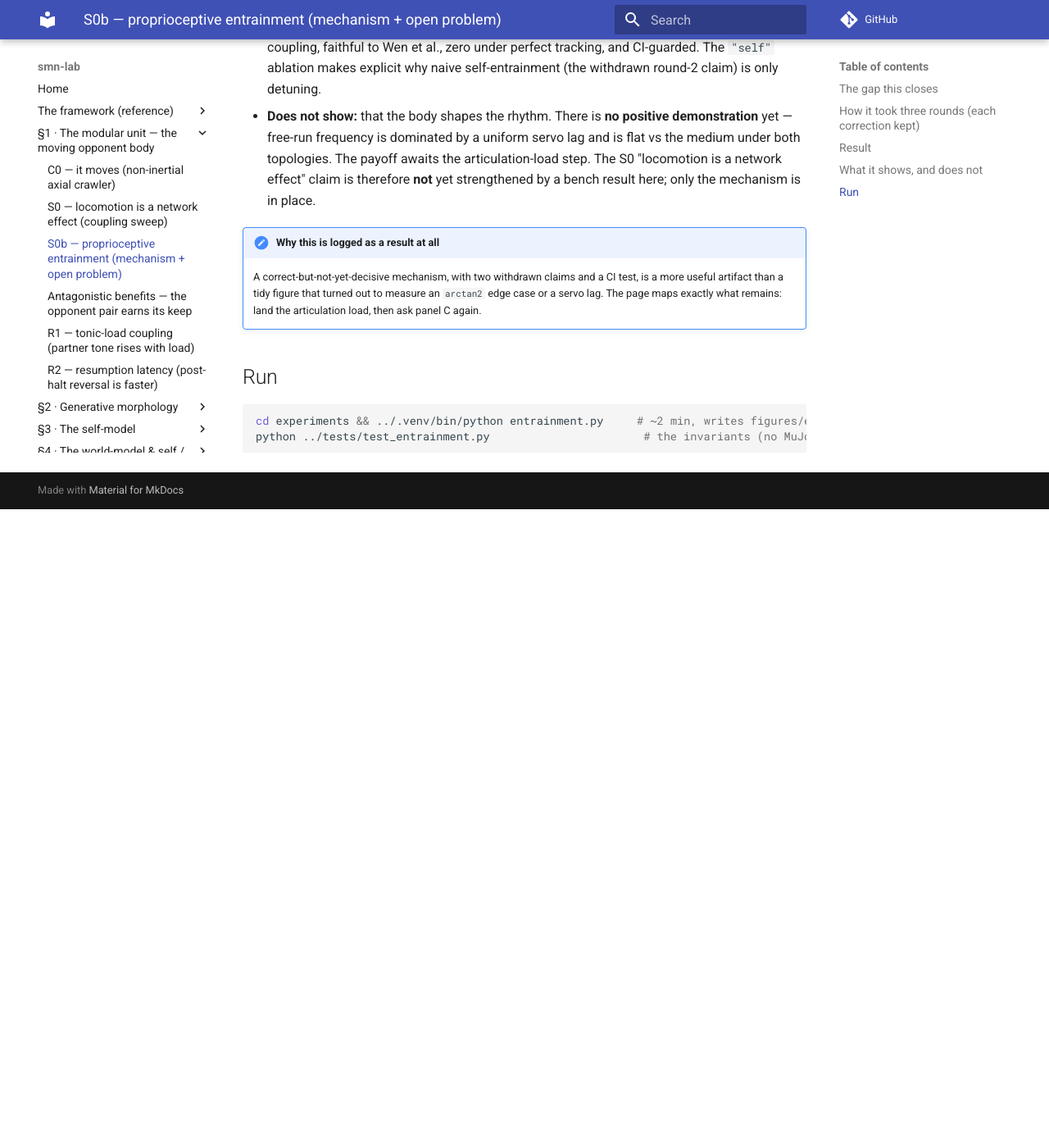
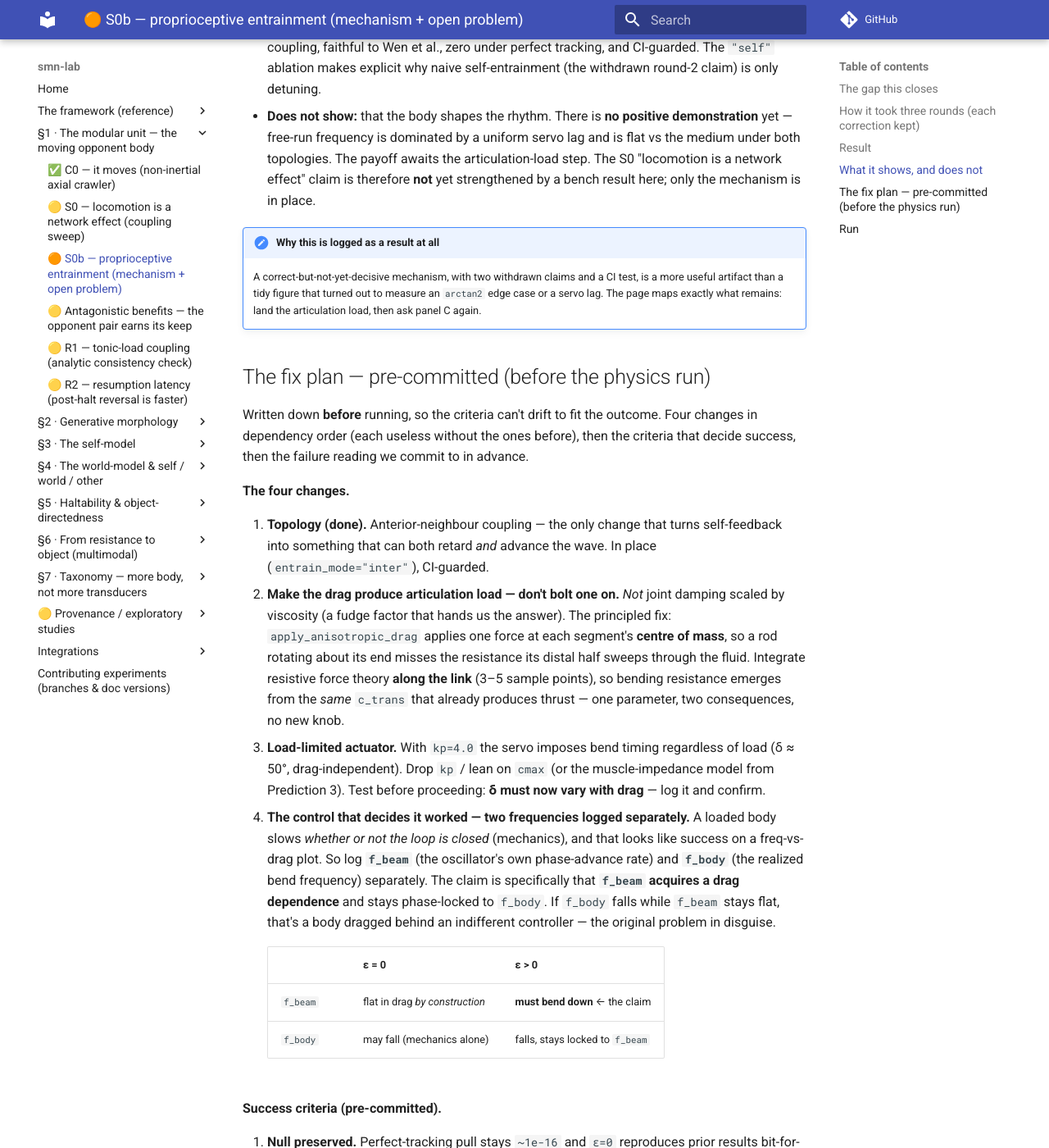
Before and after one commit to gnowgi/smn-lab, an MkDocs documentation site: the page built from docs/experiments/entrainment.md, in a window 1280 px wide and 1400 px high, scrolled down 2129 px. Shown: the whole window at 82% size. Built offline with MkDocs 1.6.1 and Material for MkDocs 9.7.7, drawn with Linux system fonts in a browser that asks for light colours; comment, search, counter and statistics services are not loaded; before the commit the page ends 2750 px from its top, so only the background shows below that; some of the changed text lies outside the part shown.

Commit message:
docs: add per-experiment status ledger (valid/provisional/open/withdrawn); pre-commit entrainment fix plan
Status labels (framing: these are consistency checks of the maths, NOT claims about
real agents):
- New docs/status.md: legend + full ledger classifying every experiment
  (✅ consistency-checked · 🟡 provisional · 🟠 open problem · ⛔ withdrawn), with a
  one-line reason each. ✅ only for what has actually been examined with working nulls
  (self-model cluster, C0); 🟠 entrainment; ⛔ field-scale control; 🟡 everything not
  yet audited. Nav shows the icon next to each experiment; landing page points to it.

Entrainment fix plan pre-committed (before the physics run, per reviewer):
- entrainment.md gains "The fix plan — pre-committed": the four changes in dependency
  order (topology done; distributed resistive-force drag so articulation load emerges
  from the same c_trans; load-limited actuator with delta varying in drag; two-frequency
  f_beam/f_body control), three success criteria (null preserved; no free-running brake
  via correction_dc_ratio<0.05; wavelength holds while frequency falls -- Fang-Yen 2010),
  the committed failure reading, and the 1+4-then-2+3 sequencing.
- Standing diagnostic: metrics.correction_dc_ratio (|mean|/std of a correction signal;
  >>1 = a disguised bias, the signature the self-feedback bug had) + a CI test. 6 tests
  pass. The current term fails criterion 2 -- which is exactly the open problem.

````diff
--- a/docs/experiments/entrainment.md
+++ b/docs/experiments/entrainment.md
@@ -79,6 +79,72 @@
     `arctan2` edge case or a servo lag. The page maps exactly what remains: land the
     articulation load, then ask panel C again.
 
+## The fix plan — pre-committed (before the physics run)
+
+Written down **before** running, so the criteria can't drift to fit the outcome. Four
+changes in dependency order (each useless without the ones before), then the criteria
+that decide success, then the failure reading we commit to in advance.
+
+**The four changes.**
+
+1. **Topology (done).** Anterior-neighbour coupling — the only change that turns
+   self-feedback into something that can both retard *and* advance the wave. In place
+   (`entrain_mode="inter"`), CI-guarded.
+2. **Make the drag produce articulation load — don't bolt one on.** *Not* joint damping
+   scaled by viscosity (a fudge factor that hands us the answer). The principled fix:
+   `apply_anisotropic_drag` applies one force at each segment's **centre of mass**, so a
+   rod rotating about its end misses the resistance its distal half sweeps through the
+   fluid. Integrate resistive force theory **along the link** (3–5 sample points), so
+   bending resistance emerges from the *same* `c_trans` that already produces thrust —
+   one parameter, two consequences, no new knob.
+3. **Load-limited actuator.** With `kp=4.0` the servo imposes bend timing regardless of
+   load (δ ≈ 50°, drag-independent). Drop `kp` / lean on `cmax` (or the muscle-impedance
+   model from Prediction 3). Test before proceeding: **δ must now vary with drag** — log
+   it and confirm.
+4. **The control that decides it worked — two frequencies logged separately.** A loaded
+   body slows *whether or not the loop is closed* (mechanics), and that looks like
+   success on a freq-vs-drag plot. So log **`f_beam`** (the oscillator's own phase-advance
+   rate) and **`f_body`** (the realized bend frequency) separately. The claim is
+   specifically that **`f_beam` acquires a drag dependence** and stays phase-locked to
+   `f_body`. If `f_body` falls while `f_beam` stays flat, that's a body dragged behind an
+   indifferent controller — the original problem in disguise.
+
+    | | ε = 0 | ε > 0 |
+    |---|---|---|
+    | `f_beam` | flat in drag *by construction* | **must bend down** ← the claim |
+    | `f_body` | may fall (mechanics alone) | falls, stays locked to `f_beam` |
+
+**Success criteria (pre-committed).**
+
+1. **Null preserved.** Perfect-tracking pull stays `~1e-16` and `ε=0` reproduces prior
+   results bit-for-bit. (Panel A + CI.)
+2. **No free-running brake.** At the lowest drag, `f_beam` at `ε>0` is close to the
+   commanded 0.9 Hz. Operationalized by the standing diagnostic: `correction_dc_ratio(ent)
+   < 0.05` in steady free swimming (a corrector is zero-mean ripple; a brake is
+   DC-dominated). **The current term fails this**, which is exactly the open problem.
+3. **Wavelength holds while frequency falls.** The strong one. Fang-Yen et al. (PNAS
+   2010) varied external viscosity ~4 orders of magnitude in *C. elegans*: undulation
+   frequency fell continuously while **wavelength stayed roughly constant** — gait shape
+   preserved, not just slowed. Nothing in the architecture builds this in, so if it falls
+   out it is a real result. Read the target off that paper's figures, not from memory.
+
+**Failure reading (committed in advance).** If `f_beam` stays flat after all four
+changes, the honest conclusion is that **mechanical entrainment does not emerge from
+this body plan — the "body is the computer" thesis is unsupported at this layer in this
+bench.** Stating that in advance costs nothing, given the arrest figure is already
+withdrawn.
+
+**Sequencing.** Do **1 + 4 first** (topology + two-frequency logging) with the existing
+drag: expect the brake to mostly persist and panel C flat — a clean intermediate showing
+*the term is correct but the body has no load to report*. Then add **2 + 3** and see
+whether `f_beam` moves. Splitting it this way means if C never moves, we know exactly
+which claim failed.
+
+**Standing diagnostic (now in CI).** `metrics.correction_dc_ratio` +
+`tests/test_entrainment.py` guard the general signature of this whole class of bug: a
+correction term whose DC component dominates its ripple has stopped correcting and
+started biasing.
+
 ## Run
 
 ```bash
--- /dev/null
+++ b/docs/status.md
@@ -0,0 +1,87 @@
+# Status ledger — what to trust, and how far
+
+!!! abstract "Read this first"
+    Every experiment here is a **simulation that tests whether the SMN mathematics is
+    internally consistent and buildable** — that the equations do what the framework
+    says they do. **None is a claim about how biological agents actually work.** These
+    labels track the epistemic status of each *consistency check*, not biological
+    validity. Like any live research project, some parts are solid and some are
+    work-in-progress; this page says which is which.
+
+## The labels
+
+| icon | label | means |
+|---|---|---|
+| ✅ | **Consistency-checked** | The computation does what the framework says, with controls/nulls that behave and results that reproduce. A statement about the *internal consistency of the model*, not about biology. |
+| 🟡 | **Provisional** | The result stands but has **not yet been independently audited** under the scrutiny campaign, or is an exploratory proof-of-concept. Read with appropriate caution. |
+| 🟠 | **Open problem** | A real confound or limitation has been identified; the mechanism or claim is under **active revision**. |
+| ⛔ | **Withdrawn** | A claim **retracted after review**. Kept on its page, with the reasons, as provenance. |
+
+A ✅ means "we checked the instrument, not just the page." Two of the first three
+experiments put through that check (entrainment, the field-scale control) did **not**
+survive it — which is why most pages are honestly marked 🟡 until they get the same
+pass, rather than assumed correct.
+
+## The ledger
+
+### §1 · The modular unit
+| status | experiment | note |
+|---|---|---|
+| ✅ | [C0 — it moves](experiments/c0_crawler.md) | Non-inertial locomotion; reproduces (net displacement PASS), re-run repeatedly as a backward-compat anchor. |
+| 🟡 | [S0 — locomotion is a network effect](experiments/sweep_c0_coupling.md) | Coupling sweep; not yet audited. |
+| 🟠 | [S0b — proprioceptive entrainment](experiments/entrainment.md) | Three review rounds: two withdrawn claims; topology now correct + CI-guarded, but the payoff (body shapes the rhythm) needs an articulation-load model. Fix plan pre-committed on the page. |
+| 🟡 | [Antagonistic benefits](experiments/sweep_pred3_antagonistic.md) | Not yet audited. |
+| 🟡 | [R1 — tonic-load coupling](experiments/sweep_r1_tonic_load.md) | Reclassified as an **analytic** consistency check (a consequence of the alert-energy ODE), not empirical evidence. |
+| 🟡 | [R2 — resumption latency](experiments/sweep_r2_resumption.md) | Semi-analytic (direction built in); not fully audited. |
+
+### §3 · The self-model
+| status | experiment | note |
+|---|---|---|
+| ✅ | [Chain — the read-out](experiments/self_model_topology.md) | Local (C3) neighbour-accuracy 1.00 ± 0.00 with working rigid/frozen foils that fail as predicted; the cross-correlation read-out is not subject to the decoder confounds that felled others. Read as an *existence proof* (buildable, homunculus-free), not a biological discovery. |
+| ✅ | [Branched body (tree)](experiments/branched_self_model.md) | Same function recovers the tree + branch point; arm-swap residual discriminates symmetric (0.10) vs asymmetric (0.32). *Recommended strengthening: a wiring-shuffle null.* |
+| ✅ | [Sheet & tube (2-D)](experiments/lattice_self_model.md) | Endpoint-recovery 1.00 / 0.99 / 0.97, tight variance. *Recommended: a wiring-shuffle / rigid null of its own.* |
+| ✅ | [Nested lattice (scale-invariance)](experiments/nested_lattice_self_model.md) | Coarse/mid 1.00; fine 0.88 with the inter-block limitation honestly reported. *Recommended: the same null.* |
+
+### §4 · The world-model & self / world / other
+| status | experiment | note |
+|---|---|---|
+| 🟡 | [Q2 — the reafference cut](experiments/q2_reafference.md) | Not yet audited. |
+| 🟡 | [W3 — the cut in the self-graph](experiments/reafference_cut_self_graph.md) | Not yet audited. |
+| 🟡 | [W1 — a world feature in the self-graph](experiments/world_in_self_graph.md) | Not yet audited. |
+| 🟡 | [W2 — world-geometry in the self-frame](experiments/world_geometry_self_frame.md) | Not yet audited. |
+| 🟡 | [Q1 — modulation builds the world model](experiments/sweep_q1_modulation.md) | Not yet audited; carries the resolution claim (with Q1b). |
+| 🟡 | [S1 — more body ≠ more world](experiments/sweep_geometry_worldmodel.md) | The flat null stands as data, but its **interpretation is hedged**: it no longer supports the resolution principle (see the withdrawn control below). Decodability ≠ world-model. |
+| ⛔ | [S1 field-scale control](experiments/sweep_geometry_worldmodel_fieldscale.md) | **Withdrawn.** kNN-skill slope vs `n_seg` is confounded (decoder dimensionality; broad-masking flips a ridge slope positive on an unmasked field; trajectory noise). Cannot separate resolution principle from field-geometry artifact. |
+| 🟡 | [Q1b — resolution = CAZ density](experiments/sweep_q1b_resolution.md) | Not yet audited; where the resolution claim actually rests. |
+| 🟡 | [Resolution exponent](experiments/sweep_resolution_exponents.md) | Not yet audited. |
+| 🟡 | [R5 — dual-signal residual](experiments/sweep_r5_dual_signal.md) | Not yet audited. |
+| 🟡 | [R4 — adaptation dynamics](experiments/sweep_r4_adaptation.md) | Preregistered; not yet audited. |
+
+### §5–§7 · Object-directedness, multimodal, taxonomy
+| status | experiment | note |
+|---|---|---|
+| 🟡 | [C1 — halt-on-contact](experiments/c1_touch.md) | Not yet audited. |
+| 🟡 | [E1 — manipulator objecthood](experiments/p4_manipulator_objecthood.md) | Not yet audited. |
+| 🟡 | [E3 — haltability → aboutness](experiments/p6_haltability_aboutness.md) | Not yet audited. |
+| 🟡 | [Haltability signatures](experiments/sweep_pred1_haltability.md) | Prediction; not yet audited. |
+| 🟡 | [E2 — self / field / object](experiments/p5_self_field_object.md) | Not yet audited. |
+| 🟡 | [P3 — cross-modal discrimination](experiments/p3_crossmodal_discrimination.md) | Exploratory; touch-only class count is calibration-sensitive (flagged on the page). |
+| 🟡 | [Canvas regions](experiments/canvas_regions.md) | Not yet audited. |
+| 🟡 | [Integrator & snapshot](experiments/integrator_snapshot.md) | Not yet audited. |
+| 🟡 | [Haltability (the pivot)](experiments/haltability.md) | Not yet audited. |
+| 🟡 | [E4 — world model scales with the network](experiments/p7_scaling_network.md) | Not yet audited. |
+| 🟡 | [E4b — objecthood transition](experiments/p8_objecthood_transition.md) | Not yet audited. |
+| 🟡 | [Zonal dissociations](experiments/sweep_pred2_zonal.md) | Prediction; not yet audited. |
+
+### Provenance / exploratory studies
+| status | experiment | note |
+|---|---|---|
+| 🟡 | [All P0–P2 studies](reproducibility.md) | The bench's **first exploratory series**, kept as provenance and explicitly read as proofs-of-concept (several single-seed, some metrics saturate). Not to be read as clean ablations. |
+
+## How an experiment earns a ✅
+
+It goes through the same pass the review campaign applied to entrainment and the
+field-scale control: read the term/metric in code (not the page), find the artifact a
+skeptic would look for, and confirm the result survives a working null. When one does,
+its row moves from 🟡 to ✅ (or to 🟠/⛔ if it doesn't). This ledger is the honest
+running score of that process.
--- a/mkdocs.yml
+++ b/mkdocs.yml
@@ -14,54 +14,57 @@
       - Assumptions: assumptions.md
       - Datasets (generative model): datasets.md
       - "Pre-registration & status": test-plan.md
+      - "★ Status ledger (valid / provisional / withdrawn)": status.md
       - "Release notes / change log": release-notes.md
   # The groups below follow the preprint's section order (arXiv:2605.26856).
+  # Nav icons = epistemic status of each consistency check (see status.md):
+  # ✅ consistency-checked · 🟡 provisional · 🟠 open problem · ⛔ withdrawn.
   - "§1 · The modular unit — the moving opponent body":
-      - "C0 — it moves (non-inertial axial crawler)": experiments/c0_crawler.md
-      - "S0 — locomotion is a network effect (coupling sweep)": experiments/sweep_c0_coupling.md
-      - "S0b — proprioceptive entrainment (mechanism + open problem)": experiments/entrainment.md
-      - "Antagonistic benefits — the opponent pair earns its keep": experiments/sweep_pred3_antagonistic.md
-      - "R1 — tonic-load coupling (partner tone rises with load)": experiments/sweep_r1_tonic_load.md
-      - "R2 — resumption latency (post-halt reversal is faster)": experiments/sweep_r2_resumption.md
+      - "✅ C0 — it moves (non-inertial axial crawler)": experiments/c0_crawler.md
+      - "🟡 S0 — locomotion is a network effect (coupling sweep)": experiments/sweep_c0_coupling.md
+      - "🟠 S0b — proprioceptive entrainment (mechanism + open problem)": experiments/entrainment.md
+      - "🟡 Antagonistic benefits — the opponent pair earns its keep": experiments/sweep_pred3_antagonistic.md
+      - "🟡 R1 — tonic-load coupling (analytic consistency check)": experiments/sweep_r1_tonic_load.md
+      - "🟡 R2 — resumption latency (post-halt reversal is faster)": experiments/sweep_r2_resumption.md
   - "§2 · Generative morphology":
       - "Diagram grammar": diagram-grammar.md
       - "The Construction of Experience": construction-of-experience.md
   - "§3 · The self-model":
       - "Phase I — overview (self, world, object)": phase1.md
-      - "The read-out — one function, any body": experiments/self_model_topology.md
-      - "Branched body — same function, a tree": experiments/branched_self_model.md
-      - "Sheet & tube — same function, a 2-D body": experiments/lattice_self_model.md
-      - "Nested lattice — same function, any level (scale-invariance)": experiments/nested_lattice_self_model.md
+      - "✅ The read-out — one function, any body": experiments/self_model_topology.md
+      - "✅ Branched body — same function, a tree": experiments/branched_self_model.md
+      - "✅ Sheet & tube — same function, a 2-D body": experiments/lattice_self_model.md
+      - "✅ Nested lattice — same function, any level (scale-invariance)": experiments/nested_lattice_self_model.md
   - "§4 · The world-model & self / world / other":
-      - "Self vs world — the reafference cut (Q2)": experiments/q2_reafference.md
-      - "The cut in the self-graph (W3)": experiments/reafference_cut_self_graph.md
-      - "W1 — a world feature in the self-graph": experiments/world_in_self_graph.md
-      - "W2 — world-geometry in the self-frame": experiments/world_geometry_self_frame.md
-      - "Q1 — modulation builds the world model": experiments/sweep_q1_modulation.md
-      - "S1 — more body ≠ more world (segment-count null)": experiments/sweep_geometry_worldmodel.md
-      - "S1 field-scale control — WITHDRAWN (order parameter confounded)": experiments/sweep_geometry_worldmodel_fieldscale.md
-      - "Q1b — resolution = CAZ density, not transducer count (hinges to §7)": experiments/sweep_q1b_resolution.md
-      - "Resolution exponent — R ~ ρ^a measured (a=0.49, predicted ½)": experiments/sweep_resolution_exponents.md
-      - "R5 — intra-body dual-signal residual (self/world structure)": experiments/sweep_r5_dual_signal.md
-      - "R4 — world-model adaptation dynamics (κ>0) [preregistered]": experiments/sweep_r4_adaptation.md
+      - "🟡 Self vs world — the reafference cut (Q2)": experiments/q2_reafference.md
+      - "🟡 The cut in the self-graph (W3)": experiments/reafference_cut_self_graph.md
+      - "🟡 W1 — a world feature in the self-graph": experiments/world_in_self_graph.md
+      - "🟡 W2 — world-geometry in the self-frame": experiments/world_geometry_self_frame.md
+      - "🟡 Q1 — modulation builds the world model": experiments/sweep_q1_modulation.md
+      - "🟡 S1 — more body ≠ more world (interpretation hedged)": experiments/sweep_geometry_worldmodel.md
+      - "⛔ S1 field-scale control — WITHDRAWN (order parameter confounded)": experiments/sweep_geometry_worldmodel_fieldscale.md
+      - "🟡 Q1b — resolution = CAZ density, not transducer count (hinges to §7)": experiments/sweep_q1b_resolution.md
+      - "🟡 Resolution exponent — R ~ ρ^a measured (a=0.49, predicted ½)": experiments/sweep_resolution_exponents.md
+      - "🟡 R5 — intra-body dual-signal residual (self/world structure)": experiments/sweep_r5_dual_signal.md
+      - "🟡 R4 — world-model adaptation dynamics (κ>0) [preregistered]": experiments/sweep_r4_adaptation.md
   - "§5 · Haltability & object-directedness":
-      - "C1 — objecthood as resistance (halt-on-contact)": experiments/c1_touch.md
-      - "E1 — objecthood as resistance (manipulator)": experiments/p4_manipulator_objecthood.md
-      - "E3 — the haltable pattern generates object-directedness": experiments/p6_haltability_aboutness.md
-      - "Haltability signatures — the deceptive-reach prediction": experiments/sweep_pred1_haltability.md
+      - "🟡 C1 — objecthood as resistance (halt-on-contact)": experiments/c1_touch.md
+      - "🟡 E1 — objecthood as resistance (manipulator)": experiments/p4_manipulator_objecthood.md
+      - "🟡 E3 — the haltable pattern generates object-directedness": experiments/p6_haltability_aboutness.md
+      - "🟡 Haltability signatures — the deceptive-reach prediction": experiments/sweep_pred1_haltability.md
   - "§6 · From resistance to object (multimodal)":
-      - "E2 — self / field / object factoring": experiments/p5_self_field_object.md
-      - "P3 — cross-modal discrimination (deferred; the object seam)": experiments/p3_crossmodal_discrimination.md
+      - "🟡 E2 — self / field / object factoring": experiments/p5_self_field_object.md
+      - "🟡 P3 — cross-modal discrimination (deferred; the object seam)": experiments/p3_crossmodal_discrimination.md
   - "§7 · Taxonomy — more body, not more transducers":
       - "Phase II — overview": phase2.md
-      - "Canvas regions — the canvas constructs its own structure (regions + layers)": experiments/canvas_regions.md
-      - "Integrator & snapshot — the beam holds the canvas (WM capacity, PASS)": experiments/integrator_snapshot.md
-      - "Haltability — the pivot that layering enables": experiments/haltability.md
-      - "World model scales with the network (E4)": experiments/p7_scaling_network.md
-      - "Objecthood as a coupling-density transition (E4b)": experiments/p8_objecthood_transition.md
-      - "Zonal dissociations — the nested-zone prediction": experiments/sweep_pred2_zonal.md
+      - "🟡 Canvas regions — the canvas constructs its own structure (regions + layers)": experiments/canvas_regions.md
+      - "🟡 Integrator & snapshot — the beam holds the canvas (WM capacity, PASS)": experiments/integrator_snapshot.md
+      - "🟡 Haltability — the pivot that layering enables": experiments/haltability.md
+      - "🟡 World model scales with the network (E4)": experiments/p7_scaling_network.md
+      - "🟡 Objecthood as a coupling-density transition (E4b)": experiments/p8_objecthood_transition.md
+      - "🟡 Zonal dissociations — the nested-zone prediction": experiments/sweep_pred2_zonal.md
   # First exploratory studies — kept as provenance, read as proofs-of-concept.
-  - "Provenance / exploratory studies":
+  - "🟡 Provenance / exploratory studies":
       - "About these studies (reproducibility note)": reproducibility.md
       - P0 — reafference: experiments/p0_reafference.md
       - P0-visual — reafference at the visual level: experiments/p0_visual.md
````
Also changed, not shown: docs/index.md (+7 -0 lines), 2 other files.
